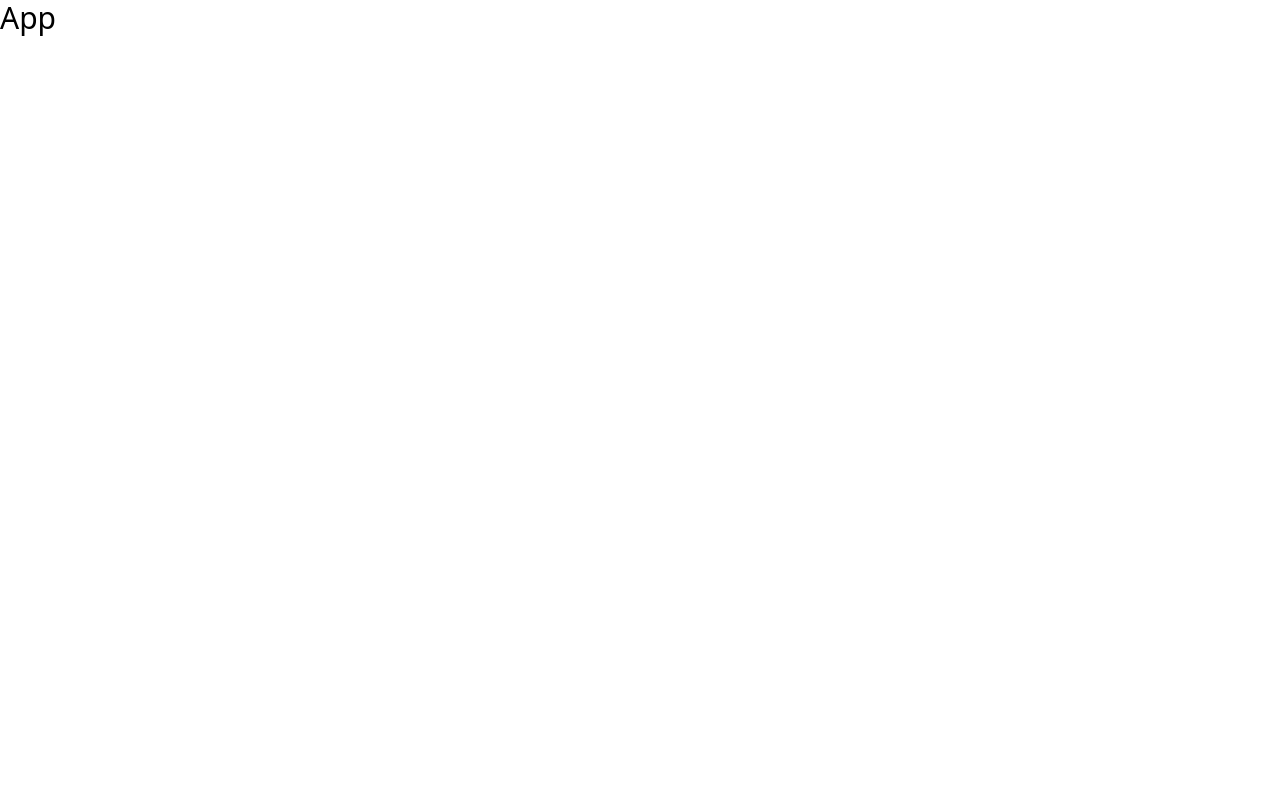
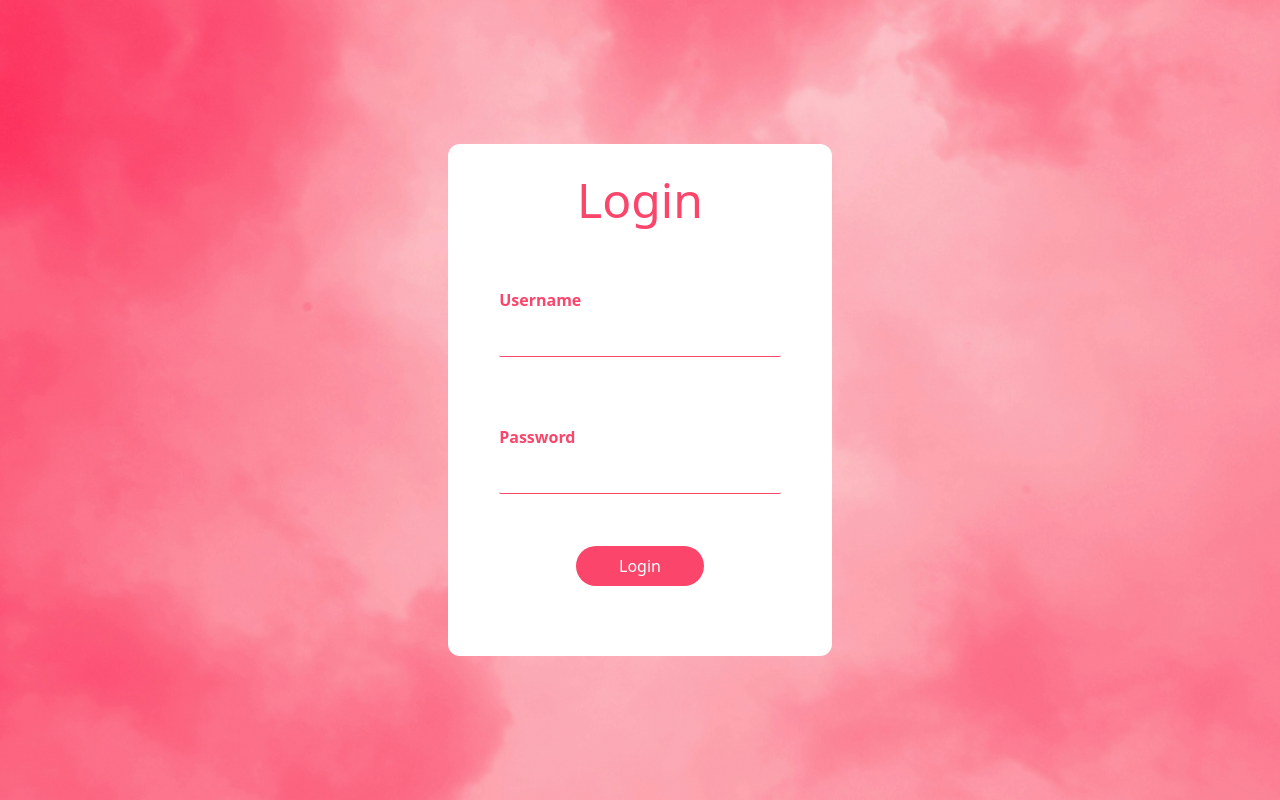
Before and after one commit to Cyanidebob0/Employee-management-system, a React (Vite) app: page / in a window 1280 px wide. Built offline with nearby package versions, Linux system fonts and the light colour scheme.

Commit message:
completed app

```diff
--- a/src/App.jsx
+++ b/src/App.jsx
@@ -1,7 +1,62 @@
-import React from "react";
+import React, { useState } from "react";
 
 const App = () => {
-  return <div className="text-3xl">App</div>;
+  const [username, setUsername] = useState("");
+  const [password, setPassword] = useState("");
+
+  const onSubmitHandler = (e) => {
+    e.preventDefault();
+    setUsername("");
+    setPassword("");
+  };
+
+  return (
+    <div
+      className="relative w-screen h-screen bg-[url('/pictures/Picture-1.jpg')] bg-cover bg-center flex
+    flex-col items-center justify-center"
+    >
+      <div className="bg-white h-[40vw] w-[30vw] rounded-xl">
+        <div className="flex flex-col items-center">
+          <h1 className="text-5xl mt-8 text-flamingoPink mb-6">Login</h1>
+          <form
+            onSubmit={onSubmitHandler}
+            className="w-full flex flex-col items-center gap-7 "
+          >
+            <div className="mt-10 ml-16 mr-16 text-flamingoPink ">
+              <h1 className="font-bold">Username</h1>
+              <input
+                type="text"
+                className="w-[22vw] border-b border-flamingoPink py-2 px-5 rounded-sm focus:outline-none text-xl text-black"
+                value={username}
+                onChange={(e) => {
+                  setUsername(e.target.value);
+                }}
+              />
+            </div>
+            <div className="mt-10 ml-16 mr-16 text-flamingoPink ">
+              <h1 className="font-bold">Password</h1>
+              <input
+                type="password"
+                className="w-[22vw] border-b border-flamingoPink py-2 px-5 rounded-sm focus:outline-none text-xl text-black
+                "
+                value={password}
+                onChange={(e) => {
+                  setPassword(e.target.value);
+                }}
+              />
+            </div>
+
+            <button
+              type="submit"
+              className="mt-6 w-[10vw] bg-flamingoPink text-white py-2 rounded-full hover:bg-pink-600 transition-colors duration-300"
+            >
+              Login
+            </button>
+          </form>
+        </div>
+      </div>
+    </div>
+  );
 };
 
 export default App;
--- a/tailwind.config.js
+++ b/tailwind.config.js
@@ -2,7 +2,11 @@
 export default {
   content: ["./index.html", "./src/**/*.{js,ts,jsx,tsx}"],
   theme: {
-    extend: {},
+    extend: {
+      colors: {
+        flamingoPink: "#FB456B",
+      },
+    },
   },
   plugins: [],
 };
```
Also changed, not shown: public/pictures/Picture-1.jpg (added).
